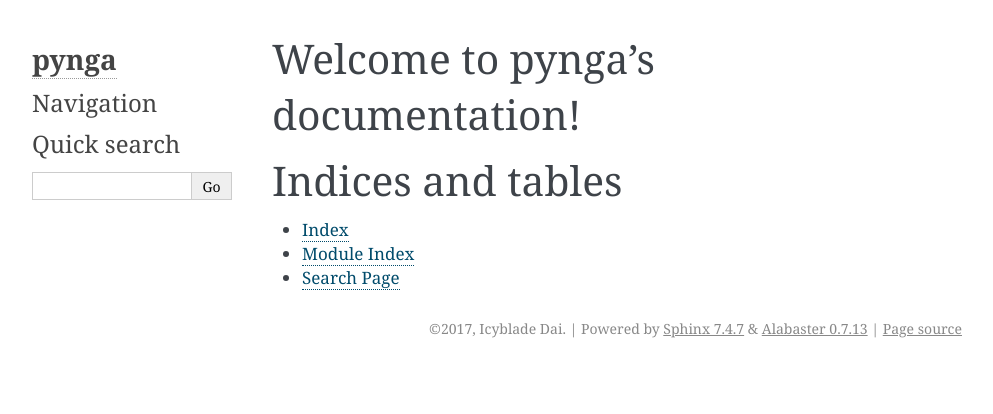
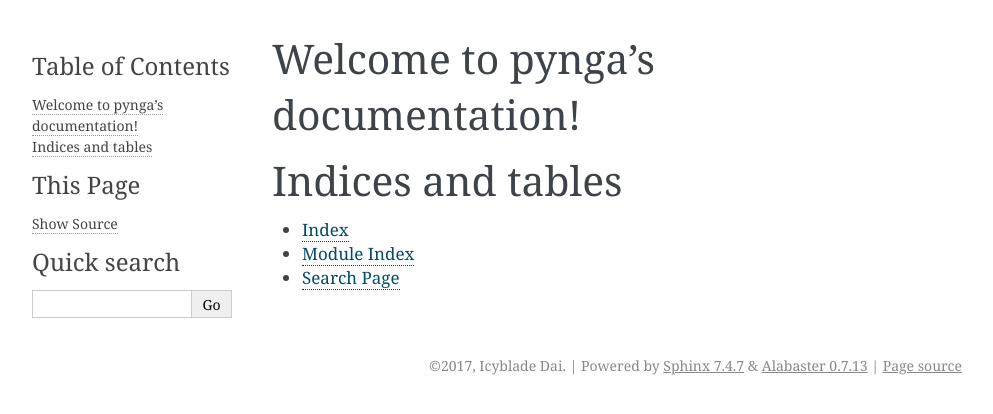
Before and after one commit to icyblade/pynga, a Sphinx documentation site: the page built from docs/source/index.rst, in a window 1280 px wide. Shown: the top 414 px of the page, without its empty margins (148-1141 px from the left). Built offline with Sphinx 7.4.7, drawn with Linux system fonts in a browser that asks for light colours.

```diff
--- a/docs/source/conf.py
+++ b/docs/source/conf.py
@@ -2,7 +2,7 @@
 # -*- coding: utf-8 -*-
 #
 # pynga documentation build configuration file, created by
-# sphinx-quickstart on Fri Sep 29 17:30:59 2017.
+# sphinx-quickstart on Sat Sep 30 10:50:43 2017.
 #
 # This file is execfile()d with the current directory set to its
 # containing dir.
@@ -31,7 +31,8 @@
 # Add any Sphinx extension module names here, as strings. They can be
 # extensions coming with Sphinx (named 'sphinx.ext.*') or your custom
 # ones.
-extensions = ['sphinx.ext.autodoc']
+extensions = ['sphinx.ext.autodoc',
+    'sphinx.ext.viewcode']
 
 # Add any paths that contain templates here, relative to this directory.
 templates_path = ['_templates']
@@ -55,7 +56,7 @@
 # built documents.
 #
 # The short X.Y version.
-version = '2.0.0'
+version = '2.0'
 # The full version, including alpha/beta/rc tags.
 release = '2.0.0'
 
@@ -95,21 +96,6 @@
 # relative to this directory. They are copied after the builtin static files,
 # so a file named "default.css" will overwrite the builtin "default.css".
 html_static_path = ['_static']
-
-# Custom sidebar templates, must be a dictionary that maps document names
-# to template names.
-#
-# This is required for the alabaster theme
-# refs: http://alabaster.readthedocs.io/en/latest/installation.html#sidebars
-html_sidebars = {
-    '**': [
-        'about.html',
-        'navigation.html',
-        'relations.html',  # needs 'show_related': True theme option to display
-        'searchbox.html',
-        'donate.html',
-    ]
-}
 
 
 # -- Options for HTMLHelp output ------------------------------------------
```
